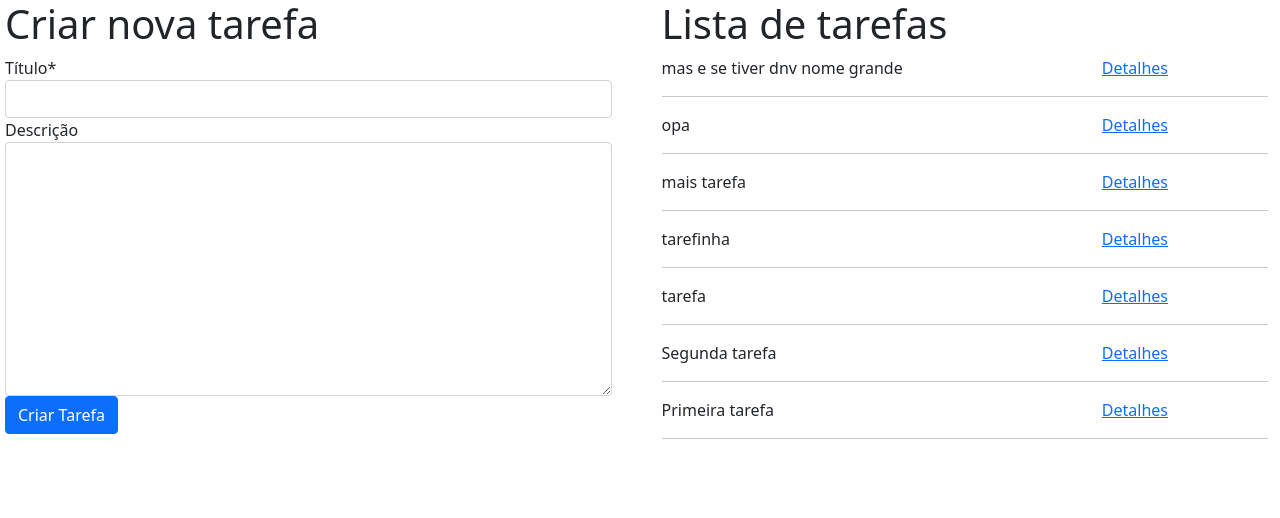
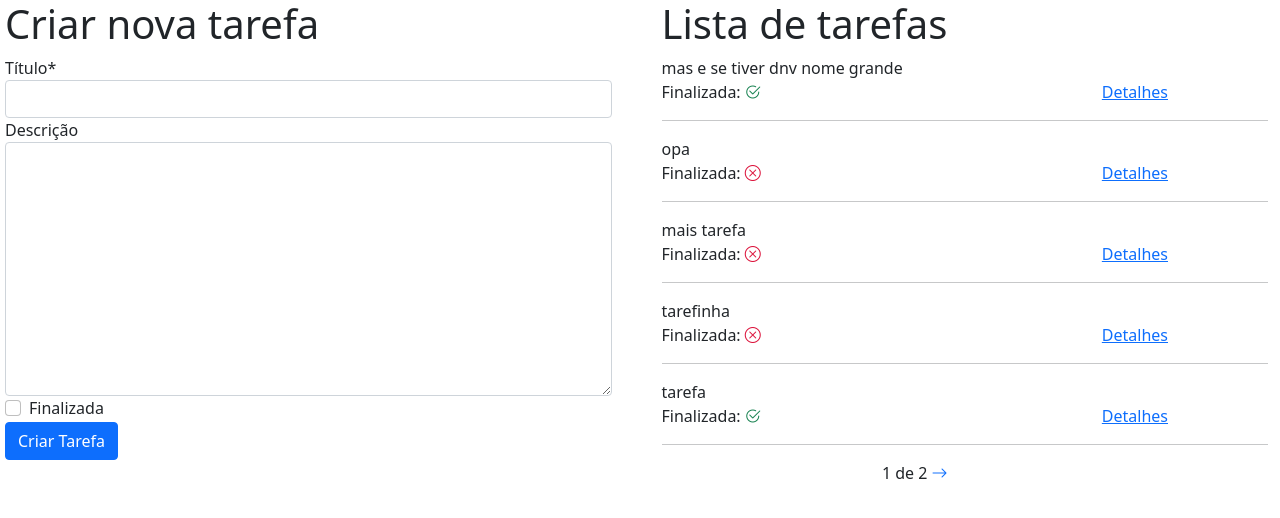
Before and after one commit to cassio645/My_ToDo, a Django app: page / in a window 1280 px wide. Shown: the top 518 px of the page. Run offline with Django 3.2, Linux system fonts and the light colour scheme; data comes from the database, SQL or seed files in the repository; both versions use the stored data as it was after the commit; some libraries are stand-ins or nearby versions.

Commit message:
Criado a paginação e mudança de status das tarefas

```diff
--- a/todo/core/forms.py
+++ b/todo/core/forms.py
@@ -4,4 +4,4 @@
 class ToDoForms(forms.ModelForm):
     class Meta:
         model = ToDo
-        fields = ["title", "description"]
+        fields = ["title", "description", "done"]
--- a/todo/core/static/core/style.css
+++ b/todo/core/static/core/style.css
@@ -12,9 +12,14 @@
     padding-left: 10px;
 }
 
+#add-link{
+    text-decoration: none;
+    color:white
+}
+
 .edit-div {
     width: 70px;
-    background-color: #188251;
+    background-color: #0d6efd;
     cursor: pointer;
     color: white;
     padding: 10px;
@@ -41,8 +46,17 @@
     text-align: center;
 
 }
+/* Paginação */
 
-#add-link{
-    text-decoration: none;
-    color:white
+.div-pagination{
+    text-align: center;
+    padding-right: 100px;
 }
+
+.bi-x-circle{
+    color:crimson;
+}
+
+.bi-check2-circle{
+    color:#188251;
+}
--- a/todo/core/templates/base.html
+++ b/todo/core/templates/base.html
@@ -6,6 +6,7 @@
     <meta http-equiv="X-UA-Compatible" content="IE=edge">
     <meta name="viewport" content="width=device-width, initial-scale=1.0">
     <link href="https://cdn.jsdelivr.net/npm/bootstrap@5.1.2/dist/css/bootstrap.min.css" rel="stylesheet" integrity="sha384-uWxY/CJNBR+1zjPWmfnSnVxwRheevXITnMqoEIeG1LJrdI0GlVs/9cVSyPYXdcSF" crossorigin="anonymous">
+    <link rel="stylesheet" href="https://cdn.jsdelivr.net/npm/bootstrap-icons@1.5.0/font/bootstrap-icons.css">
     <link rel="stylesheet" href="{% static 'core/style.css' %}">
     <title>{% block title %}{% endblock %}</title>
 </head>
@@ -15,6 +16,5 @@
         {% endblock %}
     </div>
     <script src="https://cdn.jsdelivr.net/npm/bootstrap@5.1.2/dist/js/bootstrap.bundle.min.js" integrity="sha384-kQtW33rZJAHjgefvhyyzcGF3C5TFyBQBA13V1RKPf4uH+bwyzQxZ6CmMZHmNBEfJ" crossorigin="anonymous"></script>
-    <script src="{% static 'js/scripts.js '%}"></script>
 </body>
 </html>
--- a/todo/core/templates/core/detail.html
+++ b/todo/core/templates/core/detail.html
@@ -15,7 +15,7 @@
     </p>
     <form method="post">
         {% csrf_token %}
-        <a class="add-link" href="{% url 'Todo:edit' todo.id %}"><div class="edit-div">Editar</div></a>
+        <a class="add-link" href="{% url 'Todo:edit' todo.id %}"><div class="edit-div add-link">Editar</div></a>
     </form>
 </div>
 {% endblock %}
--- a/todo/core/templates/core/index.html
+++ b/todo/core/templates/core/index.html
@@ -14,15 +14,30 @@
     </div>
     <div class="col-sm">
         <h1>Lista de tarefas</h1>
-            <tr>
-                {% for todo in all_todos %}
-                    <td>{{ todo.title }}</td>
-                    <td><a id="space" href="{% url 'Todo:detail' todo.id %}">Detalhes</a></td><br>
-                    <hr>
-                {% empty %}
-                    <p>Você ainda não criou nenhuma tarefa!</p>
-                {% endfor %}
-            </tr>
+        <tr>
+            {% for todo in todos %}
+                <td>{{ todo.title }}</td><br>
+                <td>Finalizada: {% if todo.done %}<i class="bi bi-check2-circle"></i>{% else %}<i class="bi bi-x-circle"></i>{% endif %}
+                <a id="space" href="{% url 'Todo:detail' todo.id %}">Detalhes</a></td>
+                <br><hr>
+            {% empty %}
+                <p>Você ainda não criou nenhuma tarefa!</p>
+            {% endfor %}
+        </tr>
+
+
+        <!--Div de Paginação -->
+        <div class="div-pagination">
+            {% if todos.has_previous %}
+                <a href="?page={{ todos.previous_page_number }}"><i class="bi bi-arrow-left"></i></a>
+            {% endif %}
+
+            {{todos.number}} de {{ todos.paginator.num_pages}}
+
+            {% if todos.has_next %}
+                <a href="?page={{ todos.next_page_number }}"><i class="bi bi-arrow-right"></i></span></a>
+            {% endif %}
+        </div>
     </div>
 </div>
 {% endblock %}
--- a/todo/core/views.py
+++ b/todo/core/views.py
@@ -1,18 +1,29 @@
+from django.core import paginator
 from django.shortcuts import render, get_object_or_404, redirect
+from django.core.paginator import Paginator
 from .models import ToDo
 from .forms import ToDoForms
 
 
 def index(request):
-    all_todos = ToDo.objects.all()
+    # Pegando todos as tarefas criadas
+    lista_todos = ToDo.objects.all()
+
+    # Paginação
+    paginator = Paginator(lista_todos, 5)
+    page = request.GET.get("page")
+    todos = paginator.get_page(page)
+
+    # Formulário para criar novas tarefas
     form = ToDoForms()
     if request.method == "POST":
         form = ToDoForms(request.POST)
         if form.is_valid():
             form.save()
             return redirect("Todo:index")
-        return render(request, 'core/index.html', context={"all_todos": all_todos, "form":form})
-    return render(request, 'core/index.html', context={"all_todos": all_todos, "form":form})
+        return render(request, 'core/index.html', context={"todos": todos, "form":form})
+
+    return render(request, 'core/index.html', context={"todos": todos, "form":form})
 
 
 def detail(request, id):
```
Also changed, not shown: todo/db.sqlite3.
